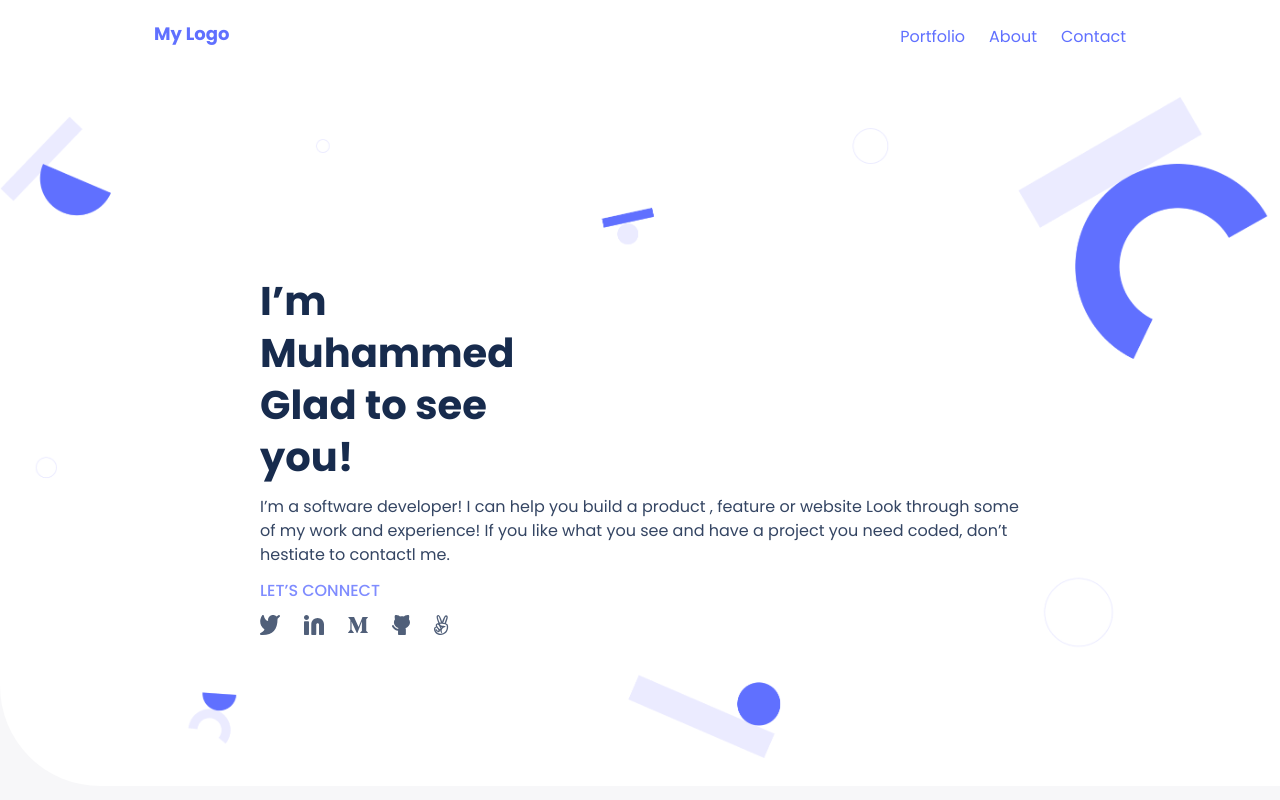
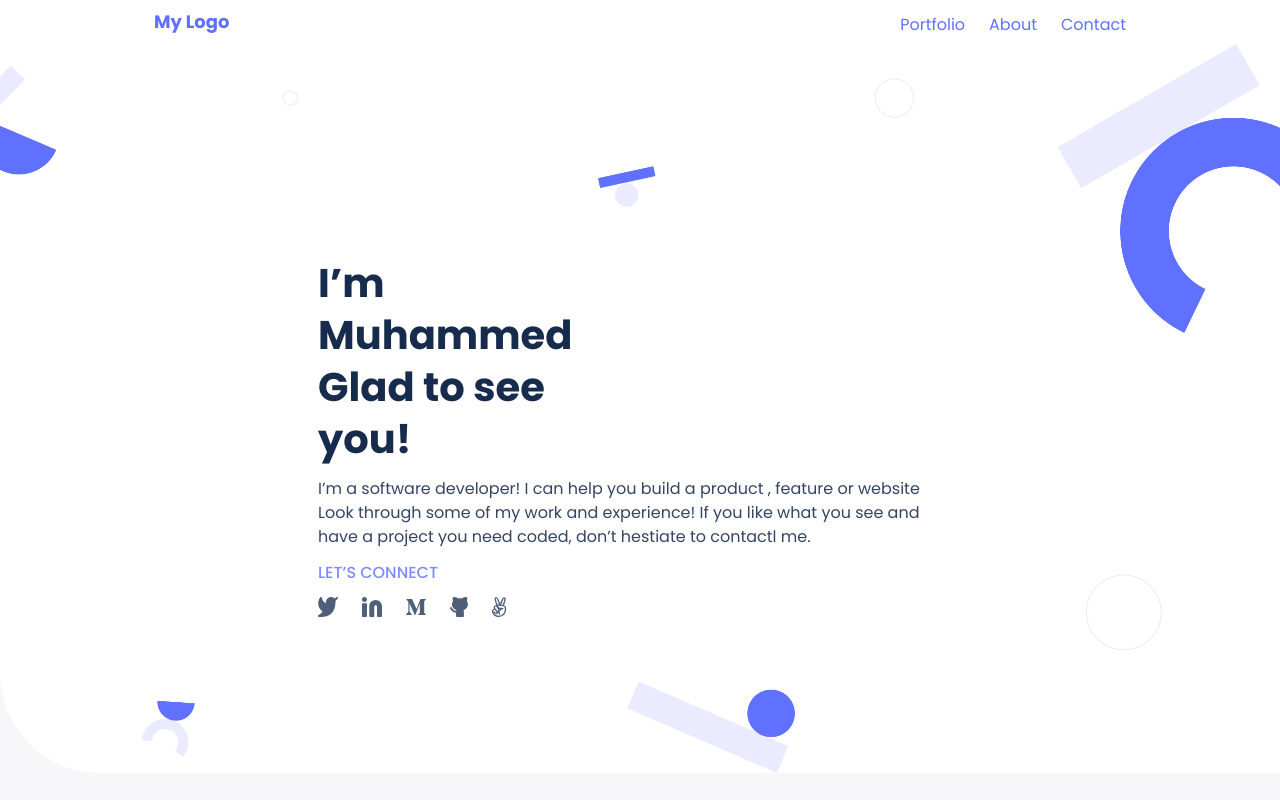
Before and after one commit to muhammedb8826/Portfolio, a website: page index.html in a window 1280 px wide. Shown: the top 800 px of the page. Drawn offline with Linux system fonts and the light colour scheme.

Commit message:
Add padding to header

```diff
--- a/index.html
+++ b/index.html
@@ -279,7 +279,7 @@
             placeholder="Write your message here"
             required
           ></textarea>
-          <button class="form-button" type="submit">Get It Touch</button>
+          <button class="form-button" type="submit">Get in Touch</button>
         </form>
         <div class="line">
           <div></div>
--- a/style.css
+++ b/style.css
@@ -444,7 +444,7 @@ hr {
 @media (min-width: 768px) {
   .header {
     width: 100%;
-    padding: 24px 154px;
+    padding: 12px 154px;
   }
 
   nav .menu-bar {
@@ -468,11 +468,11 @@ hr {
     background-image: url("./assets/header-bg.png");
     background-repeat: no-repeat;
     background-position: center;
-    background-size: contain;
-    background-attachment: fixed;
+    background-size: cover;
     border-bottom-left-radius: 100px;
     display: grid;
     place-items: center;
+    padding: 48px;
   }
 
   .content {
@@ -480,12 +480,16 @@ hr {
     justify-content: center;
     align-items: flex-start;
     flex-direction: column;
-    padding: 0 260px;
-    height: 718px;
+    padding: 0 270px;
   }
 
   .content h1 {
     width: 40%;
+  }
+
+  #primary-text {
+    padding-right: 24px;
+    color: #344563;
   }
 
   .cards {
@@ -571,7 +575,6 @@ hr {
     background-image: url("./assets/contact-form-background.png");
     background-repeat: no-repeat;
     background-size: cover;
-    background-attachment: fixed;
     background-position: center;
     width: 100%;
     display: flex;
```
